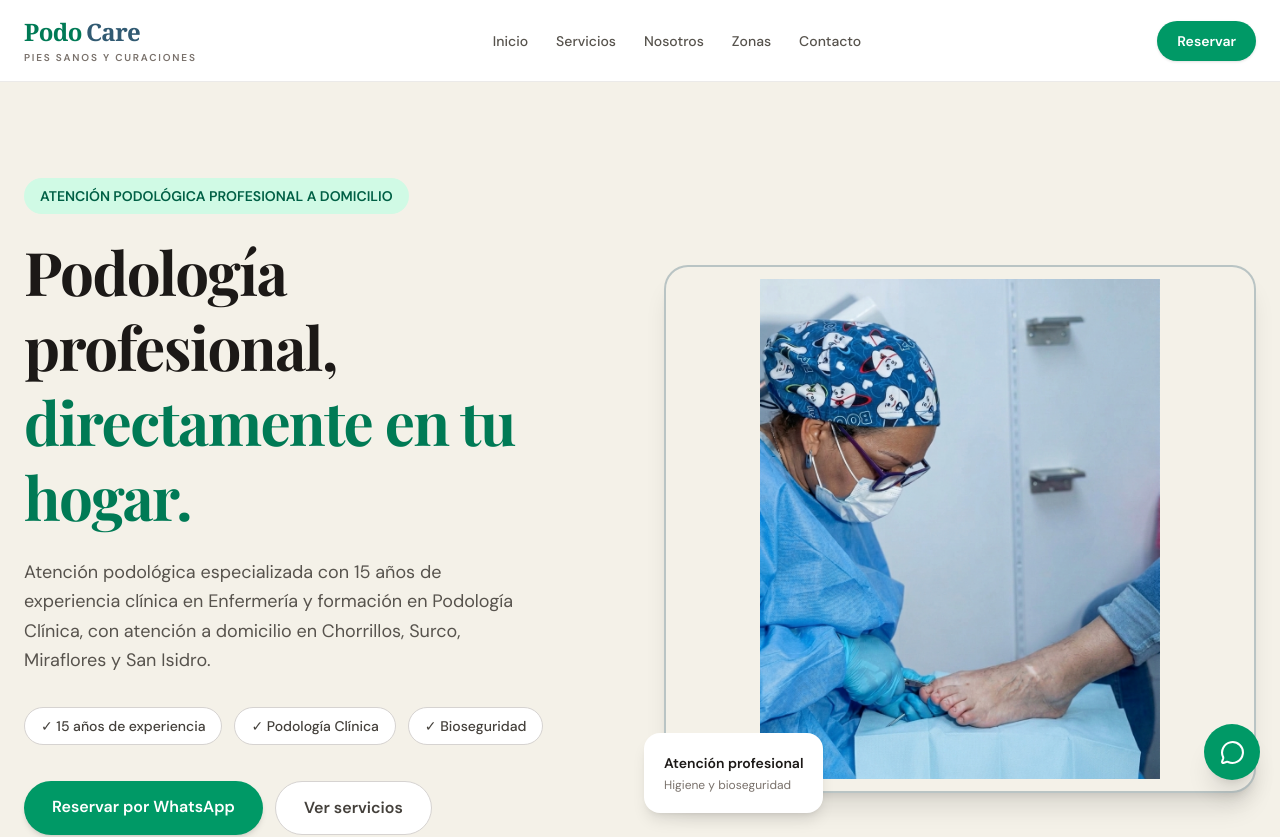
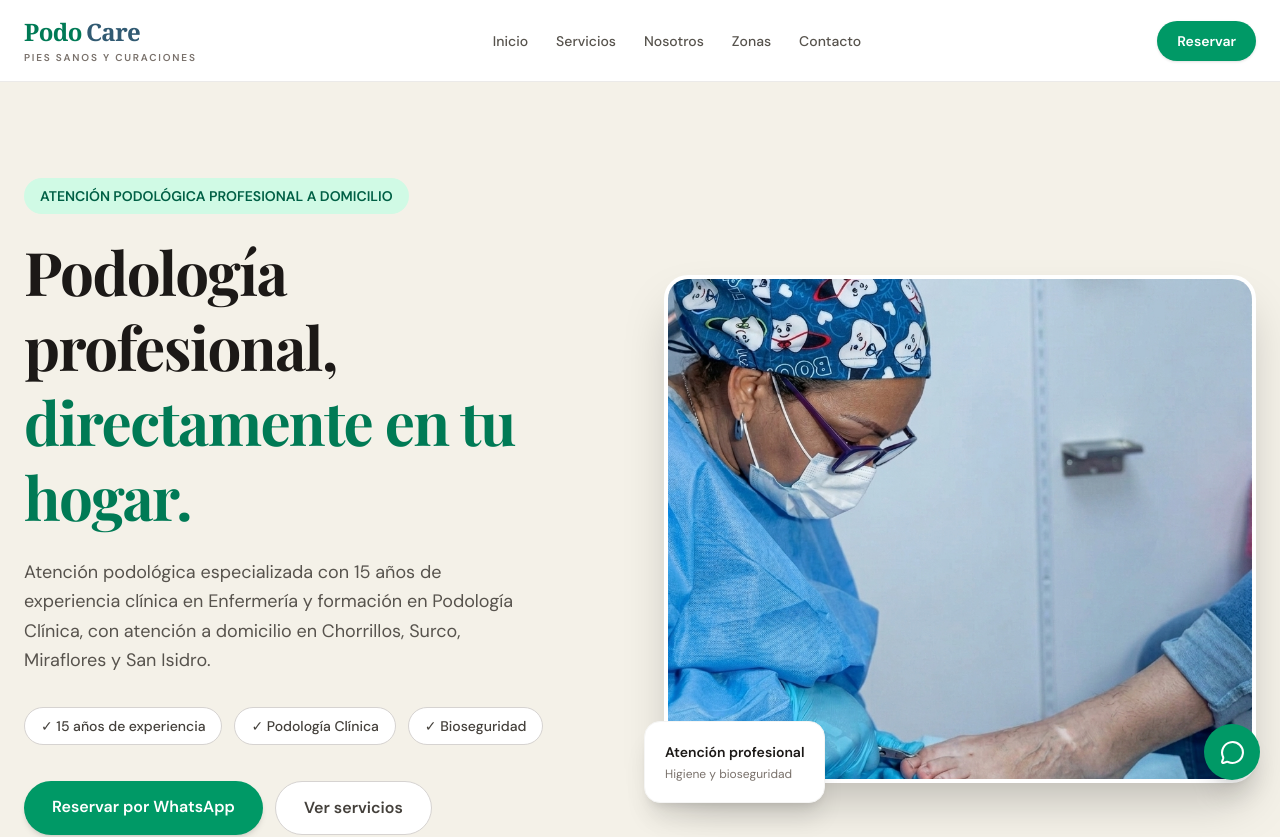
Before and after one commit to Daviana95/podocare, a React (Vite) app: page / in a window 1280 px wide. Shown: the top 837 px of the page. Built offline with nearby package versions, Linux system fonts and the light colour scheme.

Commit message:
actualizar marco de la imagen

```diff
--- a/src/components/Hero.tsx
+++ b/src/components/Hero.tsx
@@ -63,17 +63,17 @@ function Hero() {
           </p>
         </div>
 
-        {/* Imagen */}
+        {/* Imagen con Marco Actualizado */}
         <div className="relative">
-          <div className="overflow-hidden rounded-3xl border-2 border-[#315A72]/30 bg-[#F4F1E8] p-3 shadow-xl">
+          <div className="overflow-hidden rounded-3xl border-4 border-white bg-white shadow-2xl transition-transform duration-300 hover:scale-[1.01]">
             <img
               src="/podocare-hero.jpg"
               alt="Especialista de PodoCare realizando atención podológica"
-              className="h-[500px] w-full object-contain"
+              className="h-[500px] w-full object-cover rounded-2xl"
             />
           </div>
 
-          <div className="absolute -bottom-5 -left-5 rounded-2xl bg-white p-5 shadow-lg">
+          <div className="absolute -bottom-5 -left-5 rounded-2xl bg-white p-5 shadow-xl border border-stone-100">
             <p className="text-sm font-semibold text-stone-900">
               Atención profesional
             </p>
```
